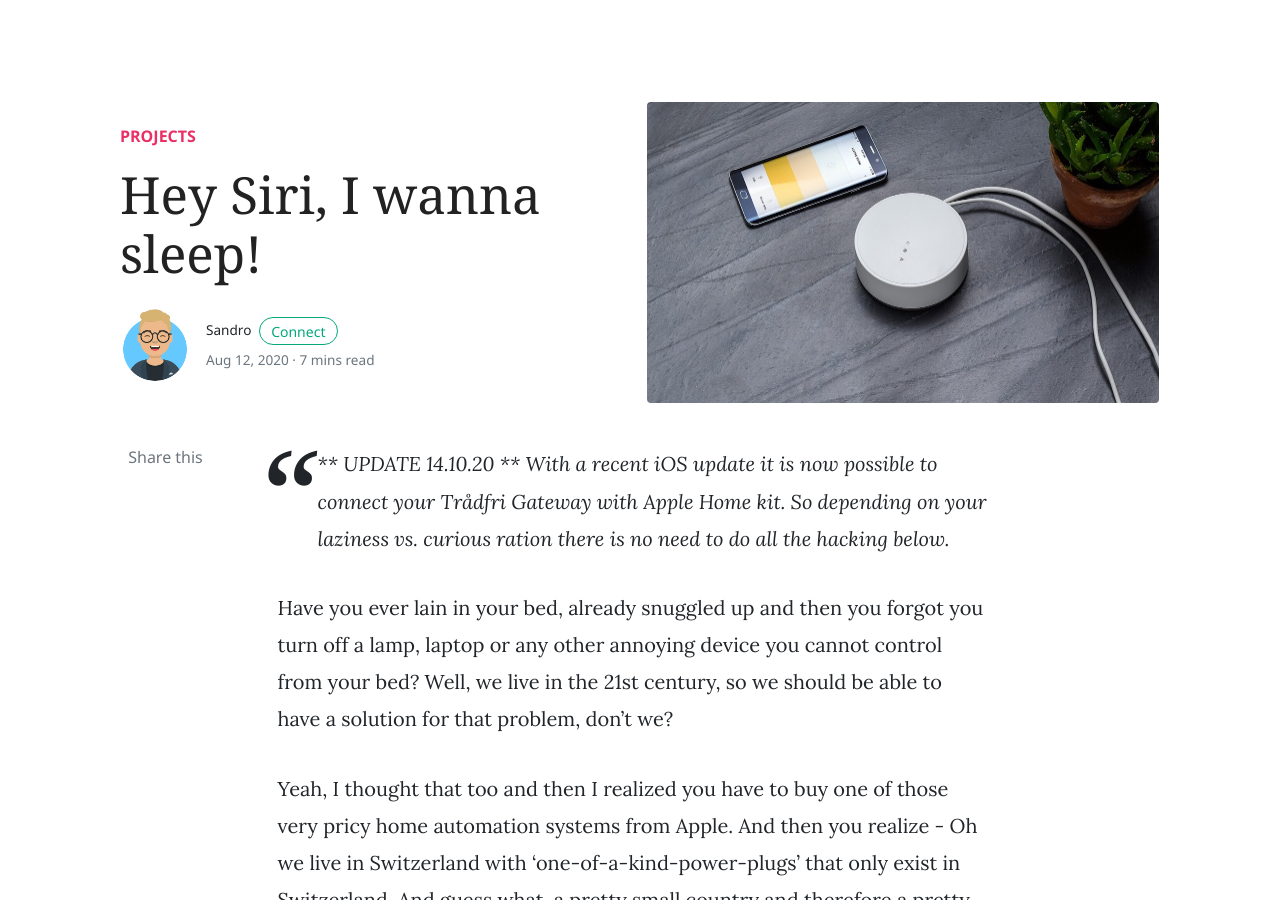
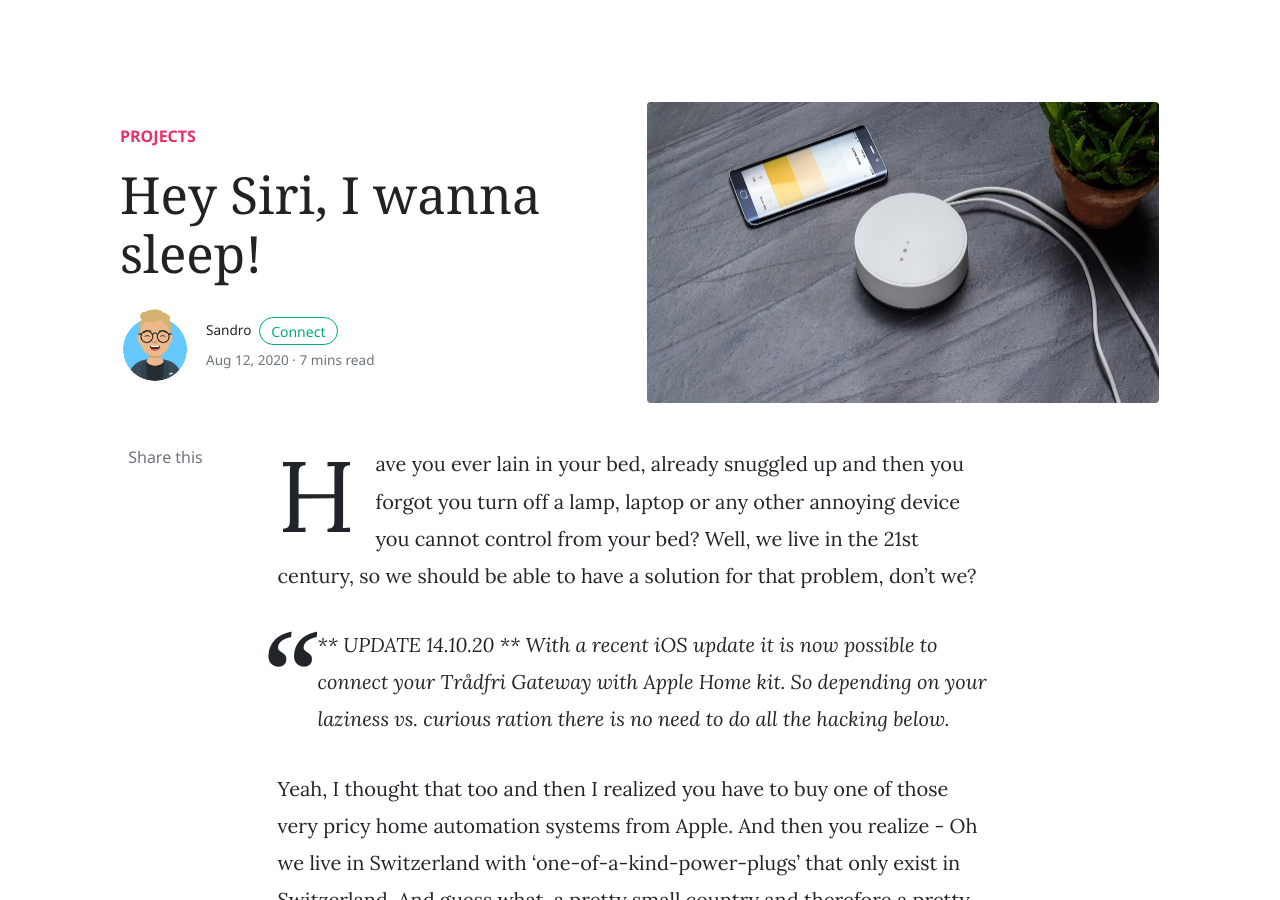
Before and after one commit to saendu/jekyll, a Jekyll site: the page built from _posts/2020-08-12-home-automation.md, in a window 1280 px wide and 900 px high. Built offline with Jekyll 4.4.1, drawn with Linux system fonts in a browser that asks for light colours; nearby versions of some CDN libraries; emoji names are drawn with the system emoji font; comment, search, counter and statistics services are not loaded.

Commit message:
change update position

```diff
--- a/_posts/2020-08-12-home-automation.md
+++ b/_posts/2020-08-12-home-automation.md
@@ -7,9 +7,10 @@ image: assets/images/tradfri-gateway.jpg
 tags: [featured]
 ---
 
+Have you ever lain in your bed, already snuggled up and then you forgot you turn off a lamp, laptop or any other annoying device you cannot control from your bed? Well, we live in the 21st century, so we should be able to have a solution for that problem, don't we?
+
 > ** UPDATE 14.10.20 ** With a recent iOS update it is now possible to connect your Trådfri Gateway with Apple Home kit. So depending on your laziness  vs. curious ration there is no need to do all the hacking below.
 
-Have you ever lain in your bed, already snuggled up and then you forgot you turn off a lamp, laptop or any other annoying device you cannot control from your bed? Well, we live in the 21st century, so we should be able to have a solution for that problem, don't we?
 
 Yeah, I thought that too and then I realized you have to buy one of those very pricy home automation systems from Apple. And then you realize - Oh we live in Switzerland with 'one-of-a-kind-power-plugs' that only exist in Switzerland. And guess what, a pretty small country and therefore a pretty small market. Well, luckily there are other brands that actually produce Swiss-smart-plug hardware but then they probably have a crappy app to control the whole thing. And your dream to say...
 > Hey Siri, I wanna sleep!
```
